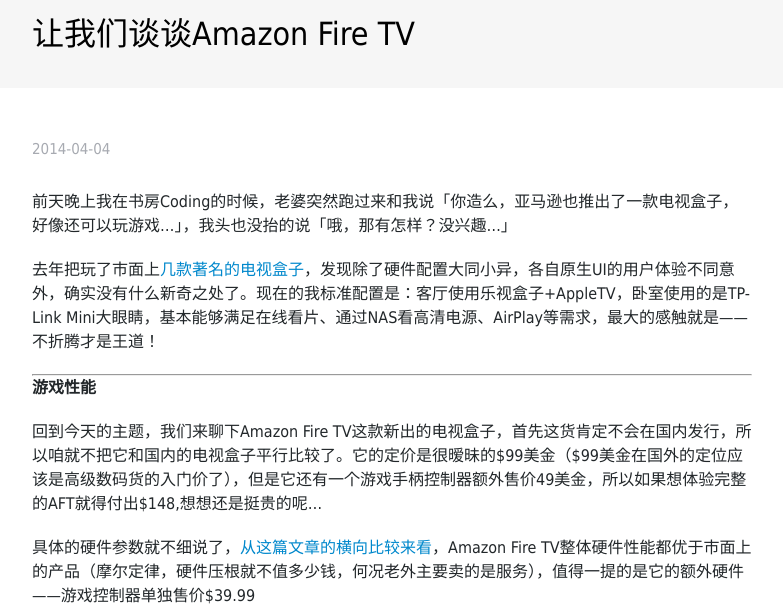
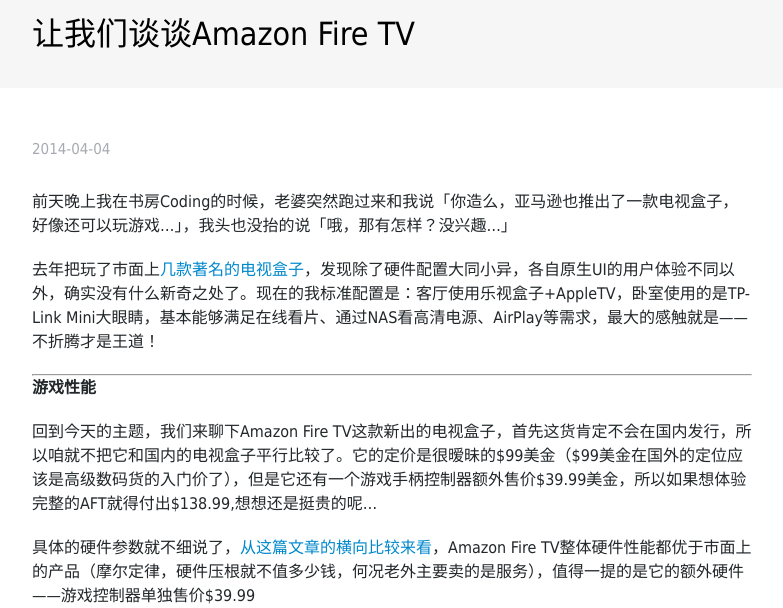
Before and after one commit to besteric/besteric.github.com, a Jekyll site: the page built from _posts/2014-04-04-let-us-talk-about-amazon-fire-tv.md, in a window 1280 px wide and 1400 px high, scrolled down 280 px, cut to the strip 0-608 px from the top of the window. Shown: the whole strip, without its empty margins (248-1031 px from the left). Built offline with Jekyll 4.4.1, drawn with Linux system fonts in a browser that asks for light colours; nearby versions of some CDN libraries; some web fonts are replaced; Markdown is read by kramdown in place of the engine named in the settings; comment, search, counter and statistics services are not loaded; some of the changed text lies outside the part shown.

Commit message:
修改错别字

```diff
--- a/_posts/2014-04-04-let-us-talk-about-amazon-fire-tv.md
+++ b/_posts/2014-04-04-let-us-talk-about-amazon-fire-tv.md
@@ -14,13 +14,13 @@
 
 前天晚上我在书房Coding的时候，老婆突然跑过来和我说「你造么，亚马逊也推出了一款电视盒子，好像还可以玩游戏...」，我头也没抬的说「哦，那有怎样？没兴趣...」
 
-去年把玩了市面上[几款著名的电视盒子](http://www.besteric.com/2013/05/09/ott-box-xiaomi-appletv-leshi-software/)，发现除了硬件配置大同小异，各自原生UI的用户体验不同意外，确实没有什么新奇之处了。现在的我标准配置是：客厅使用乐视盒子+AppleTV，卧室使用的是TP-Link Mini大眼睛，基本能够满足在线看片、通过NAS看高清电源、AirPlay等需求，最大的感触就是——不折腾才是王道！
+去年把玩了市面上[几款著名的电视盒子](http://www.besteric.com/2013/05/09/ott-box-xiaomi-appletv-leshi-software/)，发现除了硬件配置大同小异，各自原生UI的用户体验不同以外，确实没有什么新奇之处了。现在的我标准配置是：客厅使用乐视盒子+AppleTV，卧室使用的是TP-Link Mini大眼睛，基本能够满足在线看片、通过NAS看高清电源、AirPlay等需求，最大的感触就是——不折腾才是王道！
 
 ---
 
 **游戏性能**
 
-回到今天的主题，我们来聊下Amazon Fire TV这款新出的电视盒子，首先这货肯定不会在国内发行，所以咱就不把它和国内的电视盒子平行比较了。它的定价是很暧昧的$99美金（$99美金在国外的定位应该是高级数码货的入门价了），但是它还有一个游戏手柄控制器额外售价49美金，所以如果想体验完整的AFT就得付出$148,想想还是挺贵的呢...
+回到今天的主题，我们来聊下Amazon Fire TV这款新出的电视盒子，首先这货肯定不会在国内发行，所以咱就不把它和国内的电视盒子平行比较了。它的定价是很暧昧的$99美金（$99美金在国外的定位应该是高级数码货的入门价了），但是它还有一个游戏手柄控制器额外售价$39.99美金，所以如果想体验完整的AFT就得付出$138.99,想想还是挺贵的呢...
 
 具体的硬件参数就不细说了，[从这篇文章的横向比较来看](http://mashable.com/2014/04/02/amazon-fire-tv-competition/?utm_cid=mash-com-Tw-main-link)，Amazon Fire TV整体硬件性能都优于市面上的产品（摩尔定律，硬件压根就不值多少钱，何况老外主要卖的是服务），值得一提的是它的额外硬件——游戏控制器单独售价$39.99
 
```
Also changed, not shown: other parts of _posts/2014-04-04-let-us-talk-about-amazon-fire-tv.md (+1 -1 lines).
